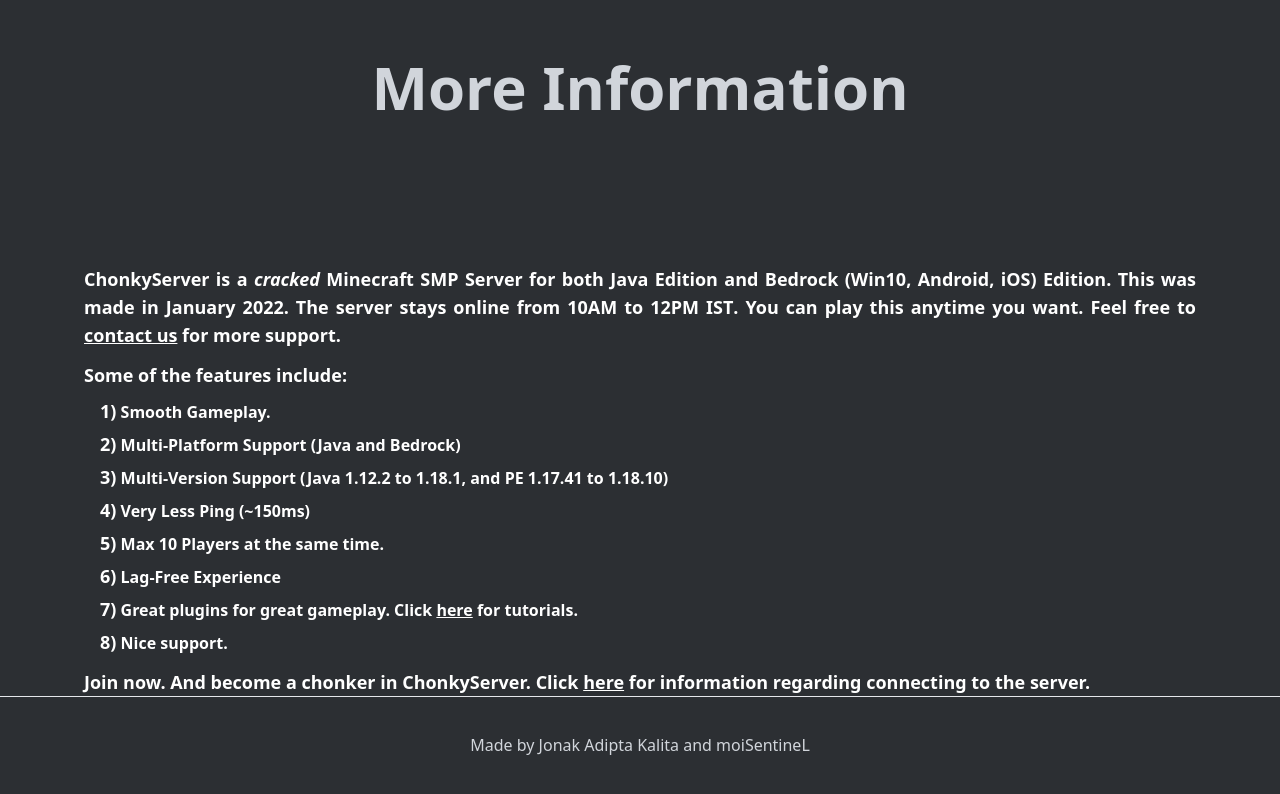
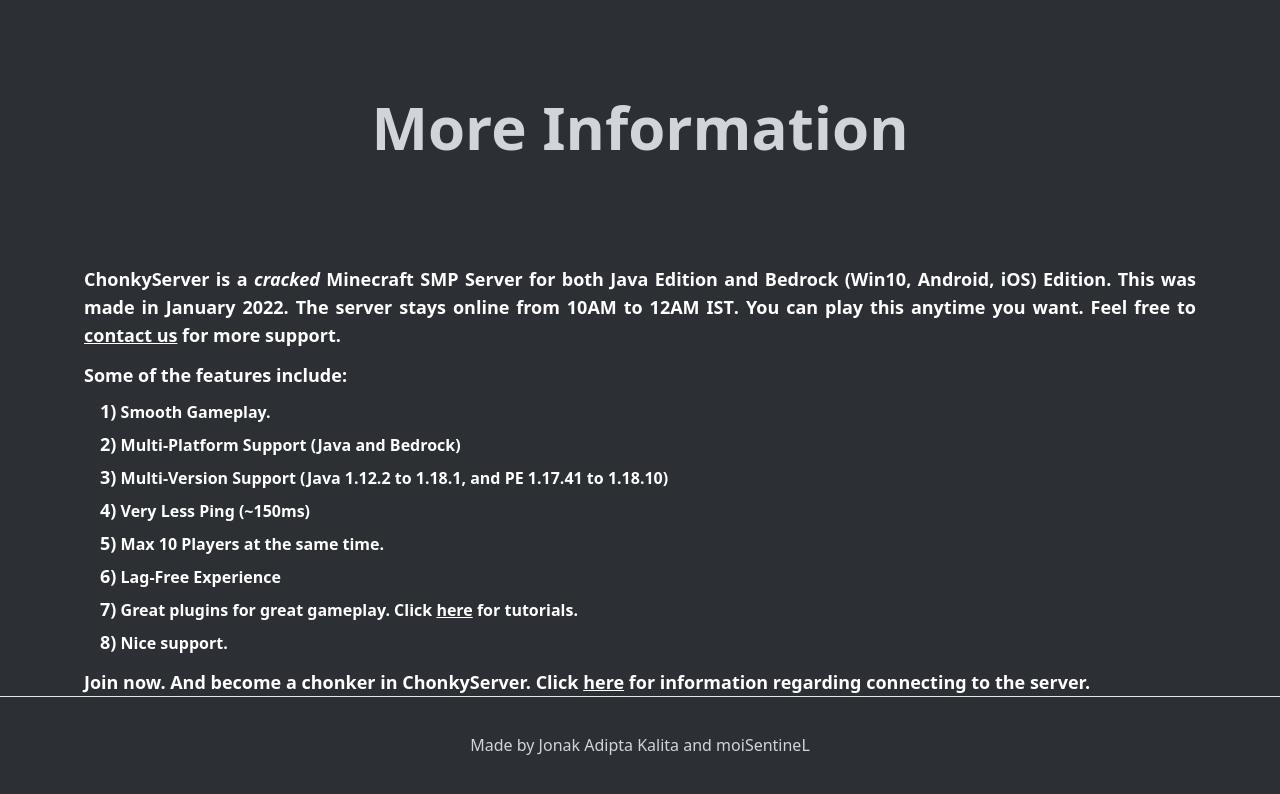
Before and after one commit to moiSentineL/chonkyserver-web, a Next.js app: page /more-info in a window 1280 px wide. Shown: the top 794 px of the page. Built offline with nearby package versions, Linux system fonts and the light colour scheme.

Commit message:
for issue #7

```diff
--- a/pages/more-info.tsx
+++ b/pages/more-info.tsx
@@ -12,20 +12,20 @@
                 <link rel="icon" href="/favicon.png" />
             </Head>
 
-            <main className="mx-auto flex flex-1 flex-col justify-center px-5 md:max-w-3xl lg:max-w-6xl">
-                <div className="mx-auto flex w-full flex-1 flex-col items-center justify-center md:max-w-3xl lg:max-w-6xl">
-                    <h1 className="mt-5 text-4xl font-bold sm:text-6xl lg:-mt-5 lg:text-6xl my-4 lg:my-10">
+            <main className="flex flex-1 flex-col justify-center px-5 md:max-w-3xl lg:max-w-6xl">
+                <div className="flex w-full flex-1 flex-col items-center justify-center md:max-w-3xl lg:max-w-6xl">
+                    <h1 className="mt-5 text-4xl font-bold sm:text-6xl lg:text-6xl my-4 lg:my-5">
                         More Information
                     </h1>
                 </div>
-                <div className="mt-10 font-semibold text-white md:text-lg sm:text-lg">
+                <div className="mt-5 font-semibold text-white md:text-lg sm:text-lg">
                     <p className="text-justify">
                         ChonkyServer is a{" "}
                         <span className="italic">cracked</span> Minecraft SMP
                         Server for both Java Edition and Bedrock (Win10,
                         Android, iOS) Edition. This was made in January 2022.
                         The server stays online from{" "}
-                        <span className="font-bold">10AM to 12PM IST</span>.
+                        <span className="font-bold">10AM to 12AM IST</span>.
                         You can play this anytime you want. Feel free to{" "}
                         <span
                             onClick={() => router.push("/contact")}
```
